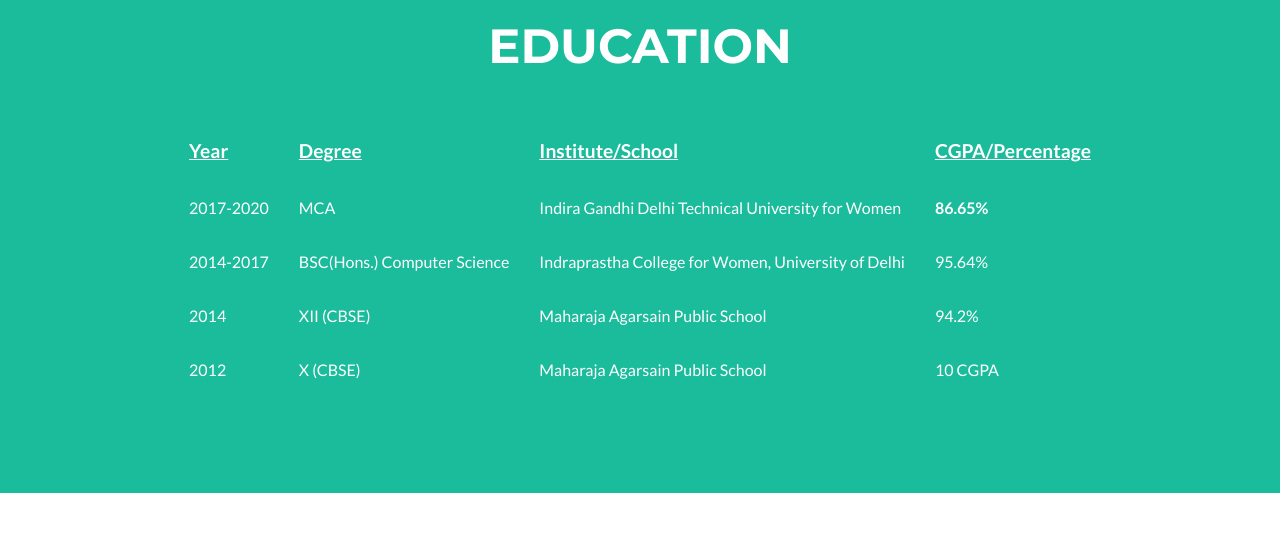
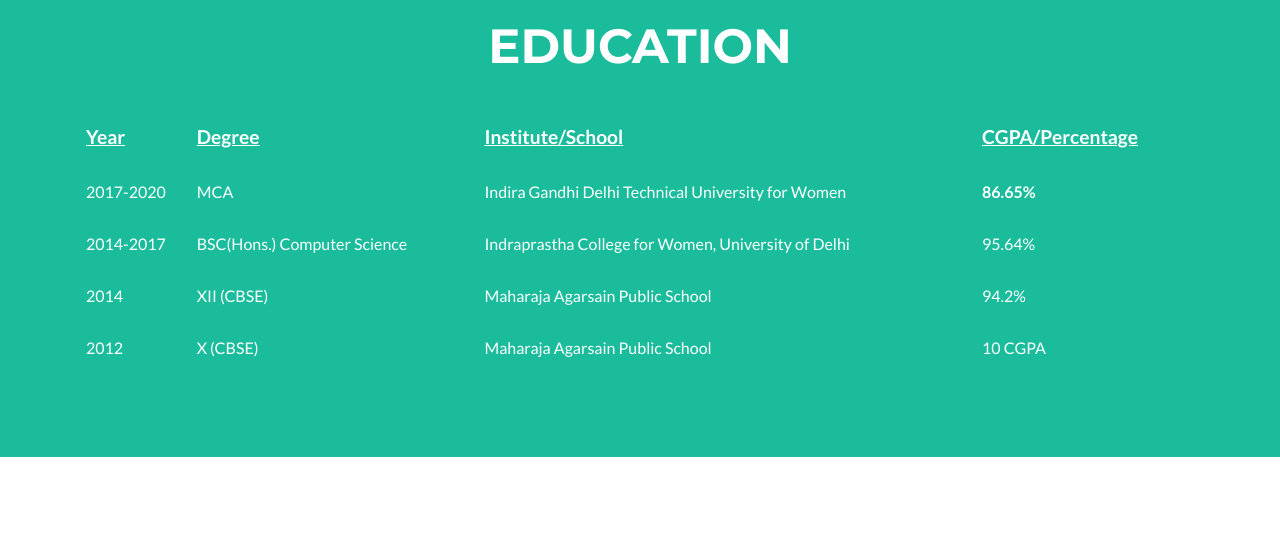
Before and after one commit to imaditiagg/Portfolio, a website with bundled scripts: page index.html in a window 1280 px wide. Shown: the part 1140-1690 px from the top of the page. Built offline with nearby package versions, Linux system fonts and the light colour scheme.

Commit message:
changes added

```diff
--- a/index.html
+++ b/index.html
@@ -5,7 +5,7 @@
 
   <meta charset="utf-8">
   <meta http-equiv="X-UA-Compatible" content="IE=edge">
-  <meta name="viewport" content="width=device-width, initial-scale=1">
+  <meta name="viewport" content="width=500, initial-scale=1.0">
   <meta name="description" content="">
   <meta name="author" content="">
 
@@ -107,14 +107,15 @@
       </div>
 -->
 <center>
-<table cellspacing="90" cellpadding="15">
+<table width="100%" >
   <div class="container">
-  <tr style="text-decoration: underline; font-size: larger;">
+  <tr style="text-decoration: underline; font-size: larger; ">
     <th>Year</th>
     <th>Degree</th>
     <th>Institute/School</th>
     <th>CGPA/Percentage</th>
     </tr>
+   <tr><td></br></td><td></td><td></td><td></td></tr>
     <tr>
       <td>2017-2020</td>
       <td>MCA</td>
@@ -122,6 +123,7 @@
       <th>86.65%</th>
 
     </tr>
+    <tr><td></br></td><td></td><td></td><td></td></tr>
      <tr>
       <td>2014-2017</td>
       <td>BSC(Hons.) Computer Science</td>
@@ -129,6 +131,7 @@
       <td>95.64%</td>
 
     </tr>
+    <tr><td></br></td><td></td><td></td><td></td></tr>
     <tr>
       <td>2014</td>
       <td>XII (CBSE)</td>
@@ -136,6 +139,7 @@
       <td>94.2%</td>
 
     </tr>
+     <tr><td></br></td><td></td><td></td><td></td></tr>
     <tr>
       <td>2012</td>
       <td>X (CBSE)</td>
@@ -143,6 +147,7 @@
       <td>10 CGPA</td>
 
     </tr>
+
     </div>
   </table>
 </center>
```
